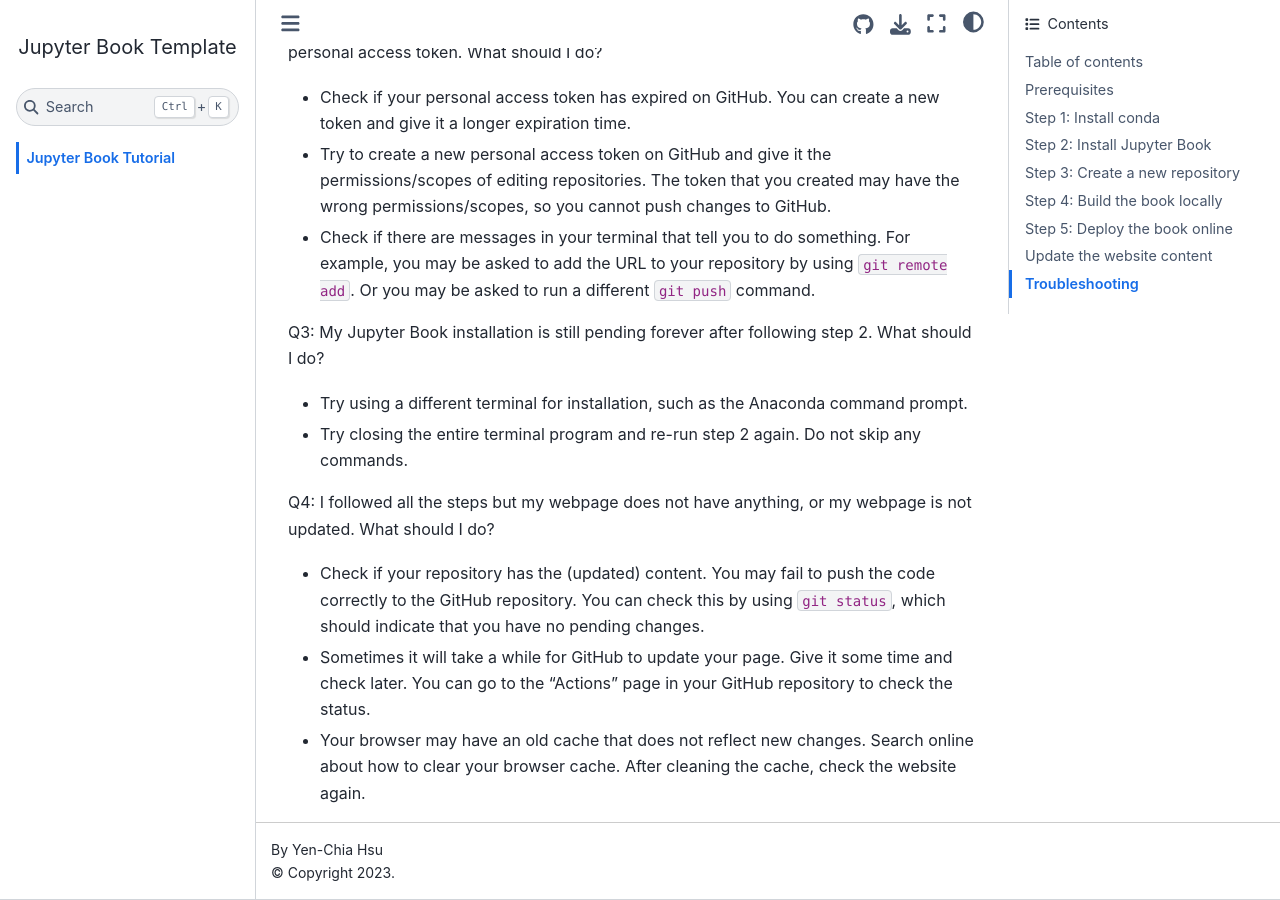
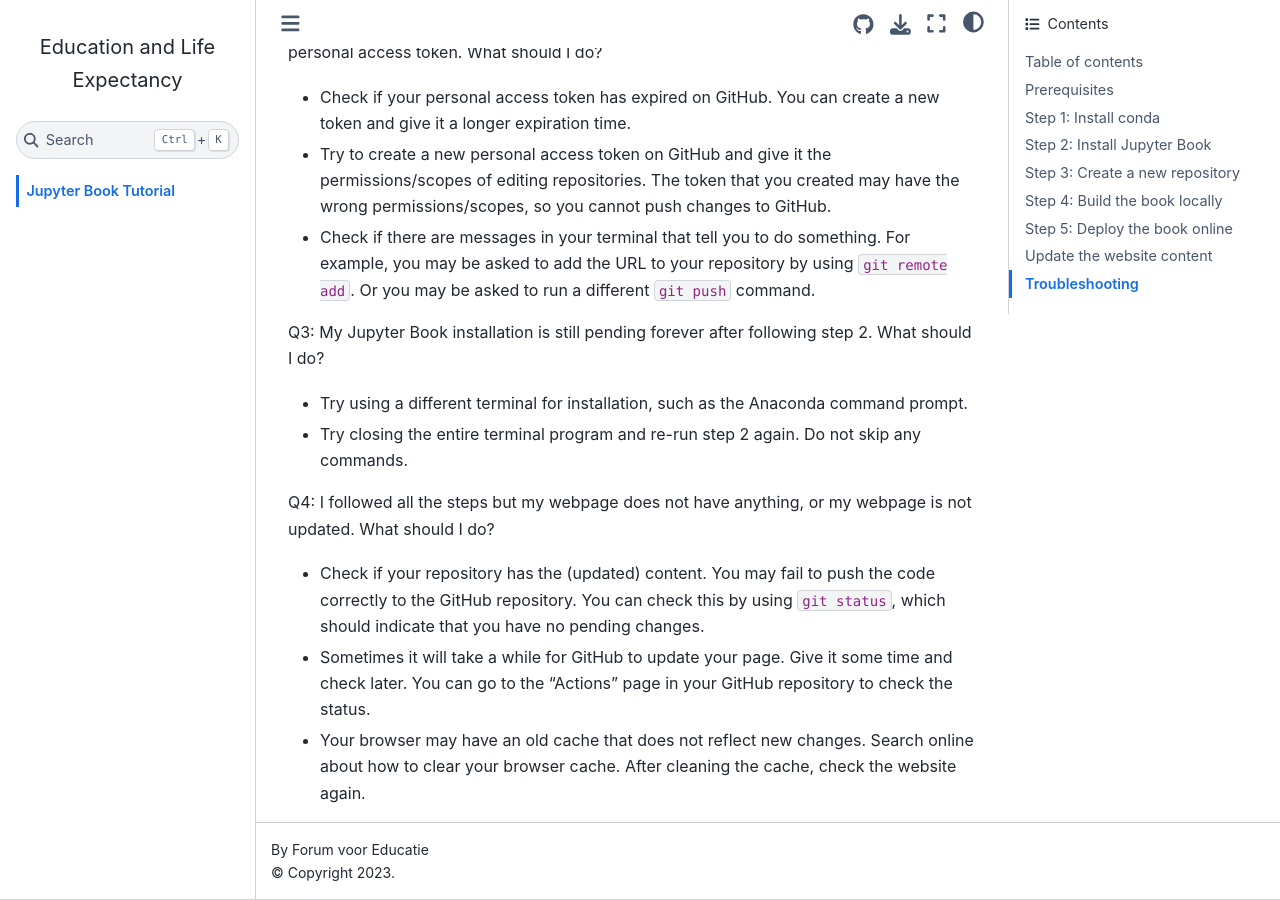
Before and after one commit to uhmsebas/infovis24, a Jupyter Book: the page built from docs/home.md, in a window 1280 px wide and 900 px high, scrolled down 11877 px. Built offline with Jupyter Book 1.0.4 settings and Sphinx 7.4.7 and the Sphinx Book theme 1.1.4, drawn with Linux system fonts in a browser that asks for light colours; pages that are not in the unit, such as notebooks, are missing from menus; comment, search, counter and statistics services are not loaded.

```diff
--- a/_config.yml
+++ b/_config.yml
@@ -1,8 +1,8 @@
 # Book settings
 # Learn more at https://jupyterbook.org/customize/config.html
 
-title: Jupyter Book Template # Change this to your book title.
-author: Yen-Chia Hsu # Change this to your name (or your team/organization name).
+title: Education and Life Expectancy # Change this to your book title.
+author: Forum voor Educatie # Change this to your name (or your team/organization name).
 
 # Force re-execution of notebooks on each build.
 # See https://jupyterbook.org/content/execute.html
@@ -16,7 +16,7 @@
 
 # Information about where the book exists on the web
 repository:
-  url: https://github.com/yenchiah/jupyter-book-template  # Online location of your book (change this to your GitHub repository link)
+  url: https://github.com/uhmsebas/infovis24  # Online location of your book (change this to your GitHub repository link)
   path_to_book: docs  # Optional path to your book, relative to the repository root
   branch: main  # Which branch of the repository should be used when creating links (optional)
 
```
